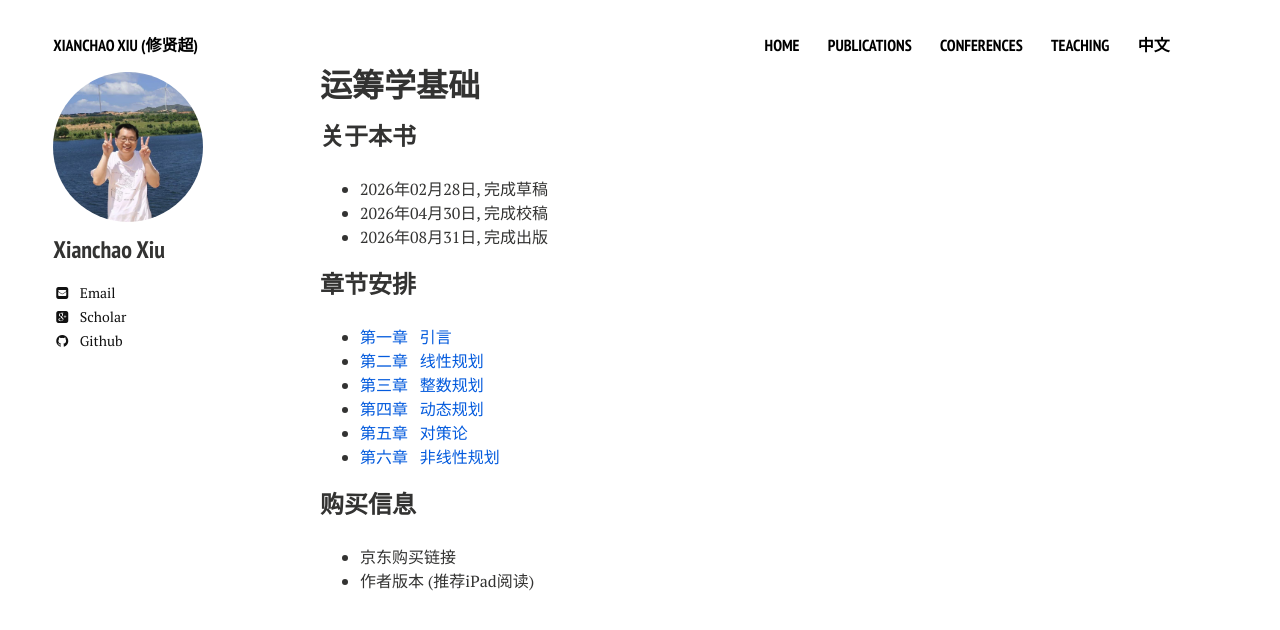
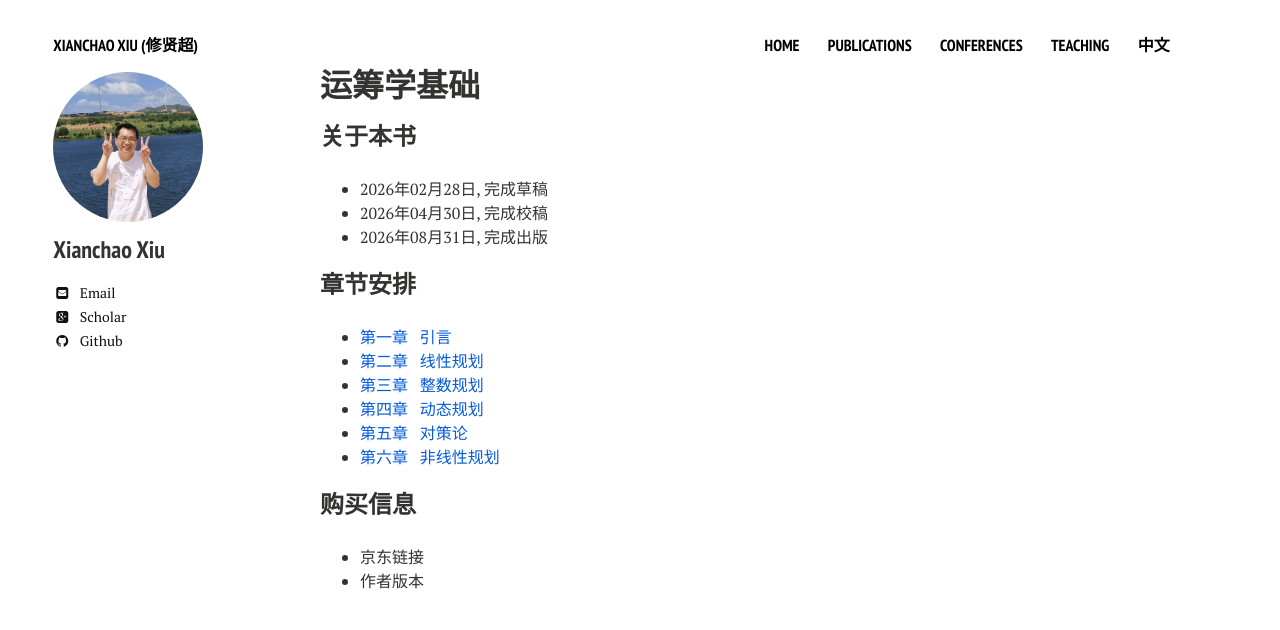
Before and after one commit to xianchaoxiu/xianchaoxiu.github.io, a Jekyll site: the page built from chinese/books/OR/index.md, in a window 1280 px wide. Shown: the top 630 px of the page. Built offline with Jekyll 4.4.1, drawn with Linux system fonts in a browser that asks for light colours; nearby versions of some CDN libraries.

Commit message:
Update index.md

```diff
--- a/chinese/books/OR/index.md
+++ b/chinese/books/OR/index.md
@@ -20,5 +20,5 @@ share: false
 
 
 ### 购买信息
-* 京东购买链接 <br>
-* 作者版本 (推荐iPad阅读) <br>
+* 京东链接 <br>
+* 作者版本 <br>
```
